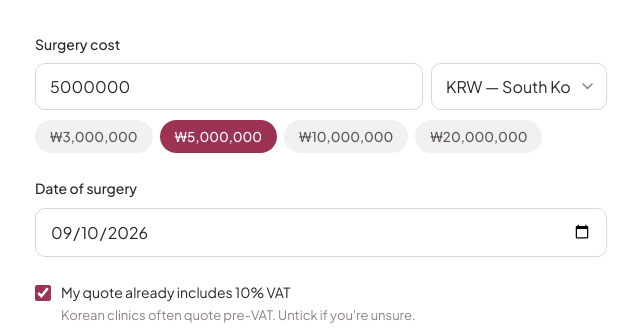
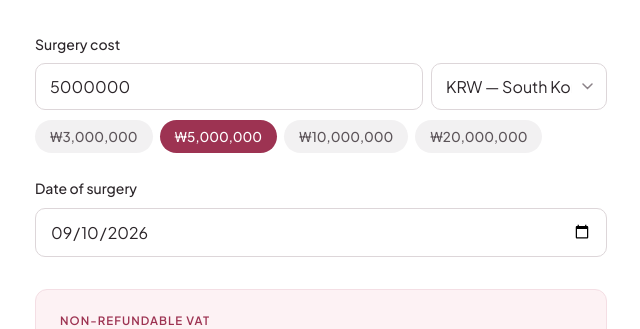
Before and after one commit to harshrathod0585/gbg-vat-refund-calculator, a plain HTML site: page index.html in a window 1280 px wide. Shown: the part 172-501 px from the top of the page, without its empty margins (319-959 px from the left). Drawn offline with nearby package versions, Linux system fonts and the light colour scheme.

Commit message:
Drop the VAT-inclusive toggle
Korean clinic quotes are VAT-inclusive and the page this replaces assumes
as much, so the divisor is fixed rather than asked. One less question.

Co-Authored-By: Claude Opus 5 <noreply@anthropic.com>
Claude-Session: https://claude.ai/code/session_0131QyPCz9REWRPuzhQt3TFp

```diff
--- a/index.html
+++ b/index.html
@@ -53,10 +53,6 @@ input[type=number]::-webkit-outer-spin-button,input[type=number]::-webkit-inner-
 .chip:hover{background:#e9e7e9}
 .chip[aria-pressed=true]{background:var(--wine);color:#fff}
 
-.toggle{display:flex;gap:10px;align-items:flex-start;cursor:pointer;font-size:14px;color:var(--ink)}
-.toggle input{width:16px;height:16px;flex:none;margin:4px 0 0;accent-color:var(--wine);cursor:pointer}
-.toggle small{display:block;color:var(--muted);font-size:13px;margin-top:2px}
-
 .panel{background:var(--tint);border:1px solid var(--tint-line);border-radius:12px;
   padding:22px 24px;margin:32px 0 28px}
 .panel .cap{font-size:11.5px;font-weight:600;letter-spacing:.09em;text-transform:uppercase;
@@ -109,14 +105,6 @@ That scheme ended on <b>31 December 2025</b>. Enter your surgery date below to s
 <div class="field">
   <label class="lbl" for="date">Date of surgery</label>
   <input type="date" id="date">
-</div>
-
-<div class="field">
-  <label class="toggle">
-    <input type="checkbox" id="incl" checked>
-    <span>My quote already includes 10% VAT
-      <small>Korean clinics often quote pre-VAT. Untick if you're unsure.</small></span>
-  </label>
 </div>
 
 <section class="panel" aria-live="polite">
@@ -226,7 +214,7 @@ function setFavicon(code){
 function render(){
   const C = $("cur").value;
   const amount = Math.max(0, +$("amount").value || 0);
-  const r = compute(amount, C, $("date").value, $("incl").checked);
+  const r = compute(amount, C, $("date").value, true);  // Korean quotes are VAT-inclusive
   const showKRW = C !== "KRW";
   const prim = krw => money(fromKRW(krw, C), C);
 
@@ -293,7 +281,7 @@ $("cur").addEventListener("change", () => {
   render();
 });
 
-["amount","cur","date","incl"].forEach(id => $(id).addEventListener("input", render));
+["amount","cur","date"].forEach(id => $(id).addEventListener("input", render));
 render();
 
 /* Self-check on what's easy to silently break. */
```
